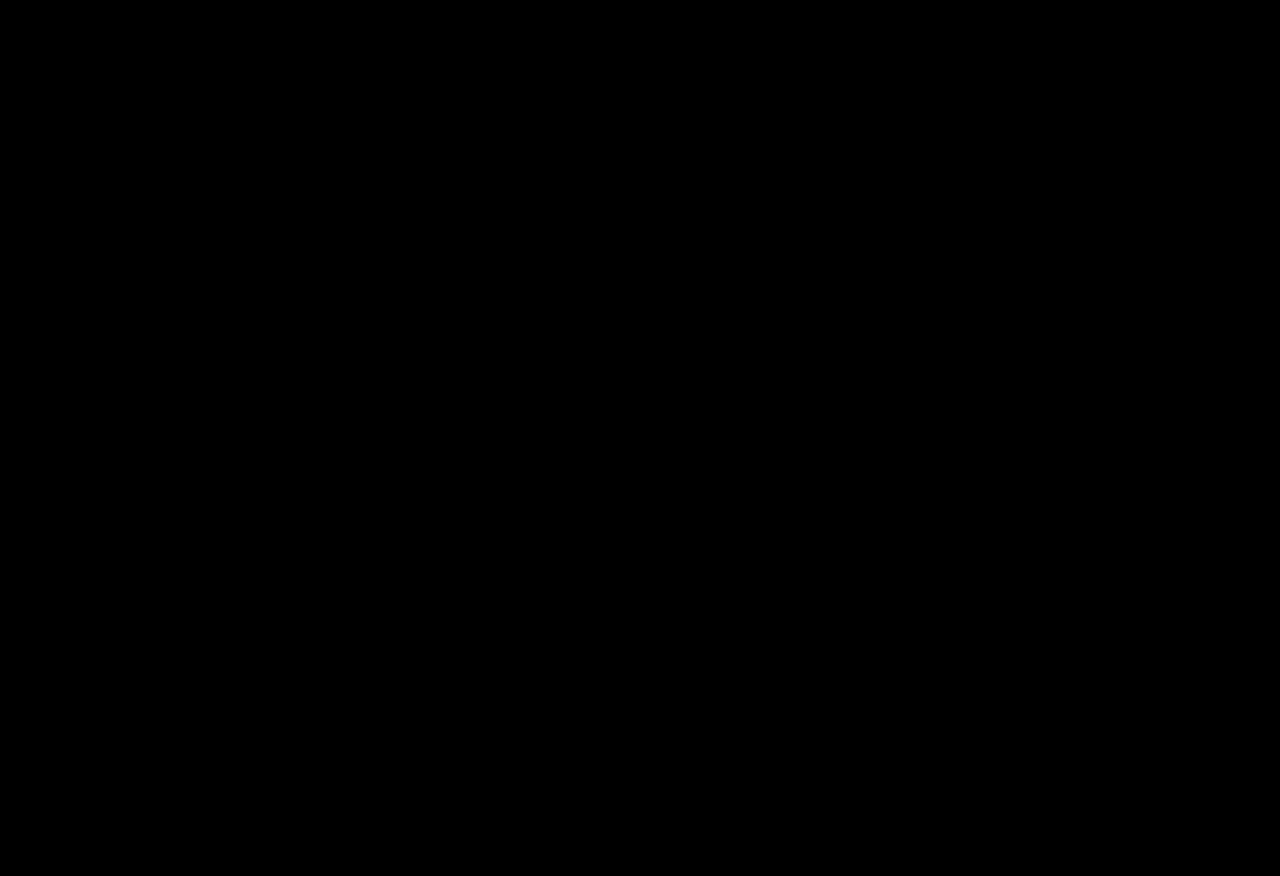
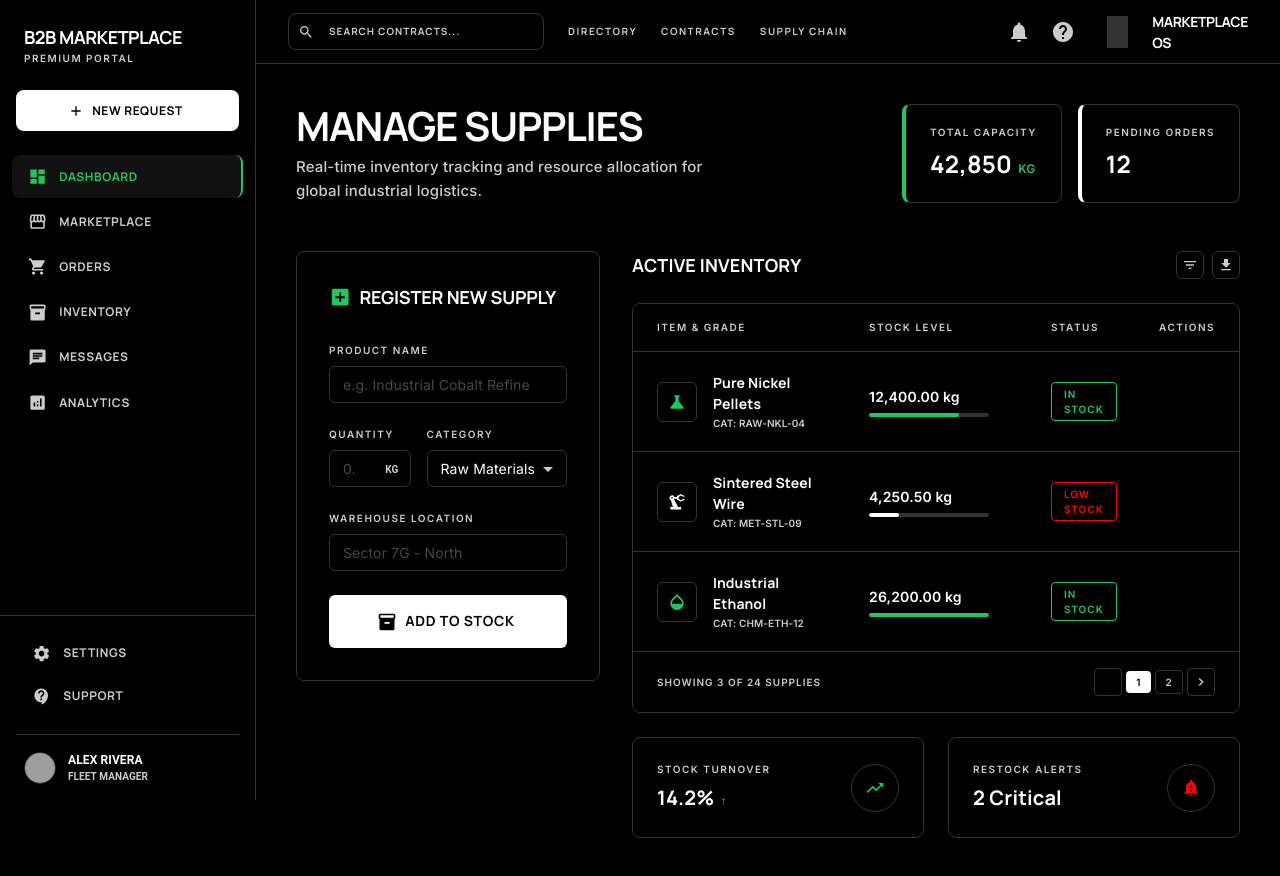
Before and after one commit to ParvSuhagiya/trustGrid, a React (Vite) app in the folder frontend/: page /supplier-dashboard/inventory in a window 1280 px wide. Before the commit this address had no page. Shown: the top 876 px of the page. Before the commit the page ends 800 px from the top, so only its background shows below. Built offline with nearby package versions, Linux system fonts and the light colour scheme; grey boxes are pictures that could not be loaded.

Commit message:
edited app.jsx and added SupplierInventoryPage in pages/

```diff
--- a/frontend/src/App.jsx
+++ b/frontend/src/App.jsx
@@ -11,6 +11,7 @@ import SupplierDashboardLayout from './layouts/SupplierDashboardLayout'
 import SupplierDashboardHome from './pages/SupplierDashboardHome'
 import SupplierMarketplace from './pages/SupplierMarketplace'
 import SupplierBuyerRequests from './pages/SupplierBuyerRequests'
+import SupplierInventory from './pages/SupplierInventory'
 import SupplierProfilePage from './pages/SupplierProfilePage'
 
 function App() {
@@ -35,6 +36,7 @@ function App() {
           <Route index element={<SupplierDashboardHome />} />
           <Route path="marketplace" element={<SupplierMarketplace />} />
           <Route path="orders" element={<SupplierBuyerRequests />} />
+          <Route path="inventory" element={<SupplierInventory />} />
         </Route>
       </Routes>
     </BrowserRouter>
--- /dev/null
+++ b/frontend/src/pages/SupplierInventory.jsx
@@ -0,0 +1,73 @@
+import { Box } from '@mui/material';
+import InventoryPageHeader from '../components/SupplierDashboard/Inventory/InventoryPageHeader';
+import AddSupplyForm from '../components/SupplierDashboard/Inventory/AddSupplyForm';
+import InventoryTable from '../components/SupplierDashboard/Inventory/InventoryTable';
+import InventoryAnalyticsCards from '../components/SupplierDashboard/Inventory/InventoryAnalyticsCards';
+
+/**
+ * SupplierInventory — child route at /supplier-dashboard/inventory
+ * Sidebar and Topbar come from SupplierDashboardLayout — only this content changes.
+ *
+ * Layout:
+ *   ┌─────────────────────────────────────────┐
+ *   │  InventoryPageHeader (full width)        │
+ *   ├──────────────┬──────────────────────────┤
+ *   │ AddSupplyForm│ InventoryTable            │
+ *   │   (4 cols)   │ InventoryAnalyticsCards   │
+ *   │              │   (8 cols)                │
+ *   └──────────────┴──────────────────────────┘
+ */
+const SupplierInventory = () => {
+  const handleAdd = (item) => {
+    // TODO: wire to real state / API
+    console.log('New supply added:', item);
+  };
+
+  const handleDelete = (id) => {
+    console.log('Delete supply id:', id);
+  };
+
+  const handleEdit = (id) => {
+    console.log('Edit supply id:', id);
+  };
+
+  return (
+    <Box
+      sx={{
+        px: { xs: 3, md: 5 },
+        pt: 5,
+        pb: 8,
+        backgroundColor: '#000',
+        minHeight: '100%',
+        /* Thin scrollbar */
+        '&::-webkit-scrollbar': { width: 4 },
+        '&::-webkit-scrollbar-track': { background: '#000' },
+        '&::-webkit-scrollbar-thumb': { background: '#333', borderRadius: 10 },
+      }}
+    >
+      {/* ── Page Title + Stat Cards ── */}
+      <InventoryPageHeader />
+
+      {/* ── Main two-column grid ── */}
+      <Box
+        sx={{
+          display: 'grid',
+          gridTemplateColumns: { xs: '1fr', lg: '4fr 8fr' },
+          gap: 4,
+          alignItems: 'start',
+        }}
+      >
+        {/* Left: Add Supply Form */}
+        <AddSupplyForm onAdd={handleAdd} />
+
+        {/* Right: Table + analytics */}
+        <Box sx={{ display: 'flex', flexDirection: 'column', gap: 3 }}>
+          <InventoryTable onDelete={handleDelete} onEdit={handleEdit} />
+          <InventoryAnalyticsCards />
+        </Box>
+      </Box>
+    </Box>
+  );
+};
+
+export default SupplierInventory;
```
